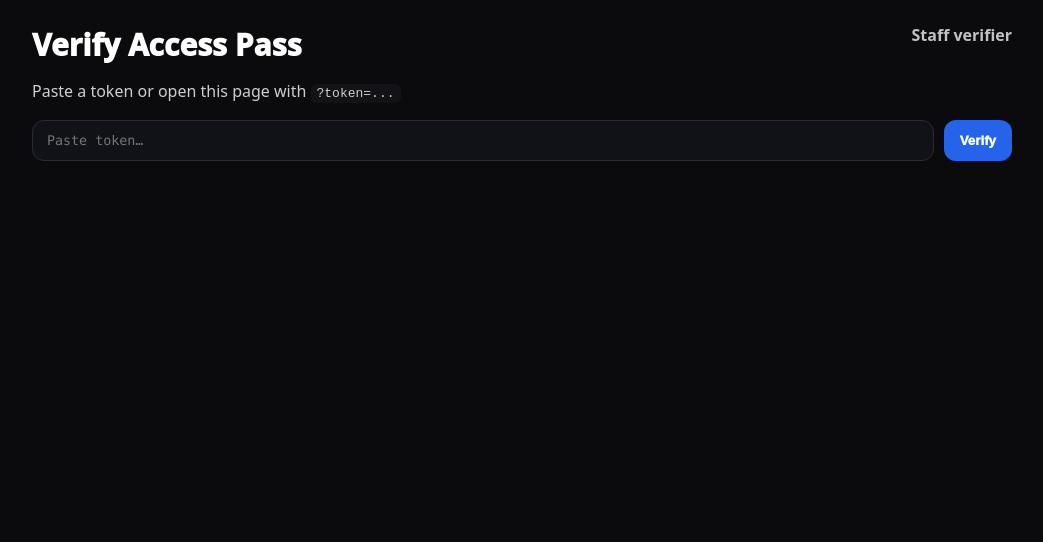
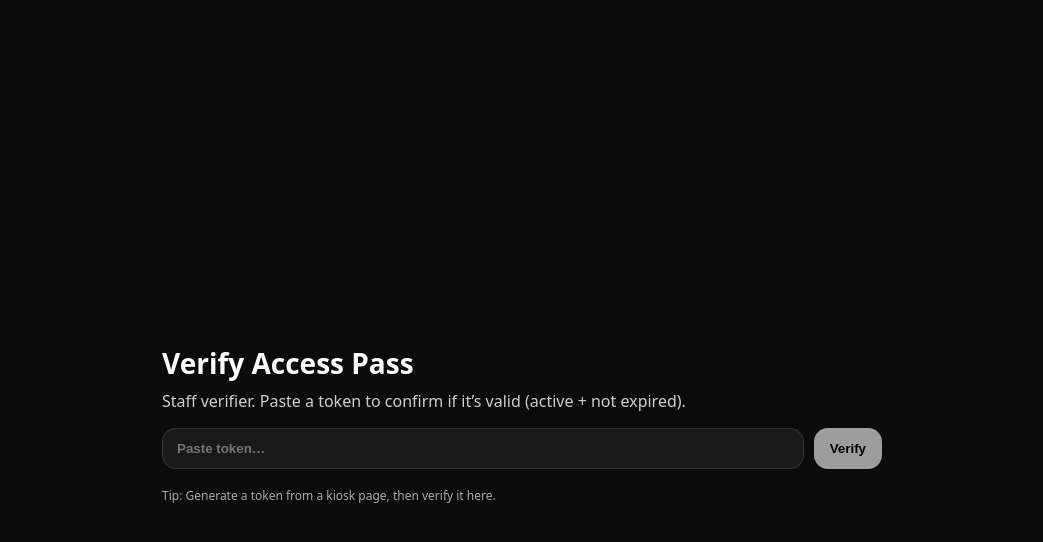
Before and after one commit to M4G3LL4N0/access-layer, a Next.js app: page /verify in a window 1280 px wide. Shown: the top 542 px of the page, without its empty margins (118-1161 px from the left). Built offline with nearby package versions, Linux system fonts and the light colour scheme.

Commit message:
Add staff verify API + verify page

```diff
--- /dev/null
+++ b/src/app/api/verify/route.ts
@@ -0,0 +1,58 @@
+import { NextResponse } from "next/server";
+import * as SB from "@/lib/supabaseServer";
+
+export const dynamic = "force-dynamic";
+
+function getSupabase() {
+  const anySB = SB as any;
+  if (typeof anySB.supabaseServer === "function") return anySB.supabaseServer();
+  if (anySB.supabaseServer) return anySB.supabaseServer;
+  if (typeof anySB.default === "function") return anySB.default();
+  if (anySB.default) return anySB.default;
+  throw new Error("supabaseServer export not found in @/lib/supabaseServer");
+}
+
+export async function POST(req: Request) {
+  try {
+    const body = await req.json().catch(() => ({}));
+    const token = String(body?.token || "").trim();
+
+    if (!token) {
+      return NextResponse.json({ ok: false, error: "Missing token" }, { status: 400 });
+    }
+
+    const supabase = getSupabase();
+
+    // Avoid .single() coercion errors: select + limit(1)
+    const { data, error } = await supabase
+      .from("access_passes")
+      .select("token,status,issued_at,expires_at,venue_id")
+      .eq("token", token)
+      .order("created_at", { ascending: false })
+      .limit(1);
+
+    if (error) {
+      return NextResponse.json({ ok: false, error: error.message }, { status: 500 });
+    }
+
+    if (!data || data.length === 0) {
+      return NextResponse.json({ ok: false, valid: false, reason: "not_found" }, { status: 200 });
+    }
+
+    const pass = data[0];
+    const now = Date.now();
+    const exp = new Date(pass.expires_at).getTime();
+
+    if (pass.status !== "active") {
+      return NextResponse.json({ ok: true, valid: false, reason: "inactive", pass }, { status: 200 });
+    }
+
+    if (now > exp) {
+      return NextResponse.json({ ok: true, valid: false, reason: "expired", pass }, { status: 200 });
+    }
+
+    return NextResponse.json({ ok: true, valid: true, reason: "active", pass }, { status: 200 });
+  } catch (e: any) {
+    return NextResponse.json({ ok: false, error: String(e?.message || e) }, { status: 500 });
+  }
+}
--- a/src/app/verify/page.tsx
+++ b/src/app/verify/page.tsx
@@ -1,107 +1,47 @@
 "use client";
 
-import { useEffect, useMemo, useState } from "react";
-import { QRCodeCanvas } from "qrcode.react";
-
-type ApiPass = {
-  token: string;
-  status: string;
-  venue_id: string;
-  issued_at: string;
-  expires_at: string;
-  created_at?: string;
-};
-
-type ApiResponse =
-  | { ok: true; pass: ApiPass }
-  | { ok: false; error: string };
-
-function secondsLeft(expiresAtIso?: string, nowMs?: number) {
-  if (!expiresAtIso || !nowMs) return 0;
-  const exp = new Date(expiresAtIso).getTime();
-  return Math.max(0, Math.floor((exp - nowMs) / 1000));
-}
+import { useState } from "react";
 
 export default function VerifyPage() {
   const [token, setToken] = useState("");
-  const [resp, setResp] = useState<ApiResponse | null>(null);
   const [loading, setLoading] = useState(false);
-  const [nowMs, setNowMs] = useState(Date.now());
+  const [result, setResult] = useState<any>(null);
 
-  const origin = useMemo(() => {
-    if (typeof window === "undefined") return "";
-    return window.location.origin;
-  }, []);
+  async function verify() {
+    setLoading(true);
+    setResult(null);
 
-  // Tick every 1s so countdown updates
-  useEffect(() => {
-    const id = setInterval(() => setNowMs(Date.now()), 1000);
-    return () => clearInterval(id);
-  }, []);
+    const res = await fetch("/api/verify", {
+      method: "POST",
+      headers: { "Content-Type": "application/json" },
+      body: JSON.stringify({ token }),
+    });
 
-  // Auto-load token from URL ?token=...
-  useEffect(() => {
-    if (typeof window === "undefined") return;
-    const url = new URL(window.location.href);
-    const t = url.searchParams.get("token");
-    if (t) {
-      setToken(t);
-      void verify(t);
-    }
-  }, []);
-
-  async function verify(t: string) {
-    const clean = (t || "").trim();
-    if (!clean) return;
-
-    setLoading(true);
-    setResp(null);
-    try {
-      const r = await fetch(`/api/pass/${encodeURIComponent(clean)}`, {
-        cache: "no-store",
-      });
-      const j = (await r.json()) as any;
-
-      // Your API currently returns:
-      // OK:   { ok:true, pass:{...} }
-      // FAIL: { ok:false, error:"..." }
-      setResp(j as ApiResponse);
-    } catch (e: any) {
-      setResp({ ok: false, error: e?.message || "Unknown error" });
-    } finally {
-      setLoading(false);
-    }
+    const json = await res.json();
+    setResult(json);
+    setLoading(false);
   }
 
-  const pass = resp && (resp as any).pass ? ((resp as any).pass as ApiPass) : null;
-
-  const left = secondsLeft(pass?.expires_at, nowMs);
-  const isActive = !!pass && pass.status === "active" && left > 0;
-
-  const verifyUrl = token ? `${origin}/verify?token=${encodeURIComponent(token)}` : "";
-  const apiUrl = token ? `${origin}/api/pass/${encodeURIComponent(token)}` : "";
+  const valid = result?.valid === true;
 
   return (
     <main
       style={{
+        fontFamily: "system-ui",
         minHeight: "100vh",
-        background: "#0b0b0d",
-        color: "#fff",
-        fontFamily: "system-ui",
+        background: "#0b0b0c",
+        color: "white",
+        display: "flex",
+        alignItems: "center",
+        justifyContent: "center",
         padding: 24,
-        display: "flex",
-        justifyContent: "center",
       }}
     >
-      <div style={{ width: "100%", maxWidth: 980 }}>
-        <div style={{ display: "flex", justifyContent: "space-between", gap: 12, flexWrap: "wrap" }}>
-          <h1 style={{ margin: 0, fontSize: 30, fontWeight: 950 }}>Verify Access Pass</h1>
-          <div style={{ opacity: 0.75, fontWeight: 800 }}>Staff verifier</div>
-        </div>
-
-        <div style={{ marginTop: 14, opacity: 0.8, lineHeight: 1.5 }}>
-          Paste a token or open this page with <code style={{ background: "#15151a", padding: "2px 6px", borderRadius: 6 }}>?token=...</code>
-        </div>
+      <div style={{ width: "100%", maxWidth: 720 }}>
+        <h1 style={{ fontSize: 28, fontWeight: 900, margin: 0 }}>Verify Access Pass</h1>
+        <p style={{ opacity: 0.8, marginTop: 8 }}>
+          Staff verifier. Paste a token to confirm if it’s valid (active + not expired).
+        </p>
 
         <div style={{ marginTop: 16, display: "flex", gap: 10, flexWrap: "wrap" }}>
           <input
@@ -109,112 +49,68 @@ export default function VerifyPage() {
             onChange={(e) => setToken(e.target.value)}
             placeholder="Paste token…"
             style={{
-              flex: "1 1 420px",
+              flex: 1,
+              minWidth: 260,
               padding: "12px 14px",
-              borderRadius: 12,
-              border: "1px solid #2b2b33",
-              background: "#111118",
+              borderRadius: 14,
+              border: "1px solid rgba(255,255,255,0.12)",
+              background: "rgba(255,255,255,0.06)",
               color: "white",
-              fontFamily: "ui-monospace, SFMono-Regular, Menlo, Monaco, Consolas, monospace",
+              outline: "none",
+              fontWeight: 700,
             }}
           />
+
           <button
-            onClick={() => verify(token)}
-            disabled={!token.trim() || loading}
+            onClick={verify}
+            disabled={loading || !token.trim()}
             style={{
               padding: "12px 16px",
-              borderRadius: 12,
+              borderRadius: 14,
               border: "none",
-              background: "#2563eb",
-              color: "white",
-              fontWeight: 950,
+              background: "white",
+              color: "black",
+              fontWeight: 900,
               cursor: "pointer",
+              opacity: loading || !token.trim() ? 0.6 : 1,
             }}
           >
-            {loading ? "Checking…" : "Verify"}
+            {loading ? "Checking..." : "Verify"}
           </button>
         </div>
 
-        {token ? (
-          <div style={{ marginTop: 18, display: "flex", gap: 16, flexWrap: "wrap", alignItems: "flex-start" }}>
-            <div style={{ background: "#0f0f14", border: "1px solid #23232a", borderRadius: 18, padding: 16 }}>
-              <div style={{ fontWeight: 950, marginBottom: 10 }}>QR (Human verify)</div>
-              {origin ? <QRCodeCanvas value={verifyUrl} size={190} includeMargin /> : null}
-              <div style={{ marginTop: 10, fontSize: 12, opacity: 0.75, maxWidth: 260, wordBreak: "break-all" }}>
-                {verifyUrl}
-              </div>
-
-              <div style={{ height: 12 }} />
-
-              <div style={{ fontWeight: 950, marginBottom: 10 }}>QR (API JSON)</div>
-              {origin ? <QRCodeCanvas value={apiUrl} size={190} includeMargin /> : null}
-              <div style={{ marginTop: 10, fontSize: 12, opacity: 0.75, maxWidth: 260, wordBreak: "break-all" }}>
-                {apiUrl}
-              </div>
+        {result && (
+          <div
+            style={{
+              marginTop: 18,
+              padding: 16,
+              borderRadius: 16,
+              border: "1px solid rgba(255,255,255,0.12)",
+              background: valid ? "rgba(34,197,94,0.12)" : "rgba(239,68,68,0.12)",
+            }}
+          >
+            <div style={{ fontSize: 18, fontWeight: 900 }}>
+              {valid ? "✅ VALID PASS" : "❌ INVALID PASS"}
             </div>
 
-            <div style={{ flex: "1 1 420px" }}>
-              {!resp && !loading ? null : (
-                <div
-                  style={{
-                    padding: 18,
-                    borderRadius: 18,
-                    border: "1px solid #23232a",
-                    background: isActive ? "#052e1a" : "#2a0b0b",
-                  }}
-                >
-                  <div style={{ fontSize: 26, fontWeight: 999 }}>
-                    {loading ? "CHECKING…" : isActive ? "✅ VALID" : "❌ INVALID / EXPIRED"}
-                  </div>
+            <div style={{ marginTop: 8, opacity: 0.9 }}>
+              Reason: <b>{String(result.reason || "unknown")}</b>
+            </div>
 
-                  {pass ? (
-                    <div style={{ marginTop: 10, opacity: 0.9, lineHeight: 1.7 }}>
-                      <div>
-                        <b>Expires in:</b> {left}s
-                      </div>
-                      <div>
-                        <b>Status:</b> {pass.status}
-                      </div>
-                      <div>
-                        <b>Venue:</b> {pass.venue_id}
-                      </div>
-                      <div style={{ marginTop: 10, fontSize: 12, opacity: 0.85 }}>
-                        <b>Token:</b>{" "}
-                        <span style={{ fontFamily: "ui-monospace, SFMono-Regular, Menlo, Monaco, Consolas, monospace" }}>
-                          {pass.token}
-                        </span>
-                      </div>
-                    </div>
-                  ) : null}
+            {result.pass && (
+              <div style={{ marginTop: 10, fontFamily: "ui-monospace, SFMono-Regular, Menlo, monospace", fontSize: 13 }}>
+                <div>venue_id: {result.pass.venue_id}</div>
+                <div>status: {result.pass.status}</div>
+                <div>issued_at: {result.pass.issued_at}</div>
+                <div>expires_at: {result.pass.expires_at}</div>
+              </div>
+            )}
+          </div>
+        )}
 
-                  {resp && !pass ? (
-                    <div style={{ marginTop: 10, opacity: 0.9 }}>
-                      {(resp as any).error ? (resp as any).error : "No pass returned."}
-                    </div>
-                  ) : null}
-
-                  <details style={{ marginTop: 14 }}>
-                    <summary style={{ cursor: "pointer", fontWeight: 900, opacity: 0.85 }}>
-                      Raw response (debug)
-                    </summary>
-                    <pre
-                      style={{
-                        marginTop: 10,
-                        padding: 12,
-                        borderRadius: 12,
-                        background: "#0b0b0d",
-                        overflowX: "auto",
-                        fontSize: 12,
-                      }}
-                    >
-{JSON.stringify(resp, null, 2)}
-                    </pre>
-                  </details>
-                </div>
-              )}
-            </div>
-          </div>
-        ) : null}
+        <div style={{ marginTop: 18, opacity: 0.65, fontSize: 12 }}>
+          Tip: Generate a token from a kiosk page, then verify it here.
+        </div>
       </div>
     </main>
   );
```
